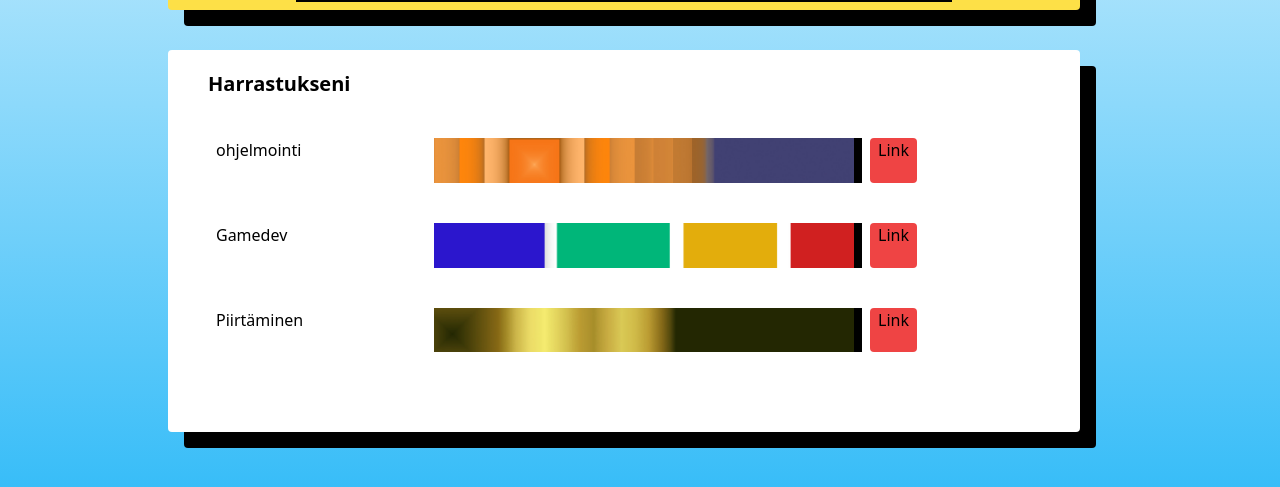
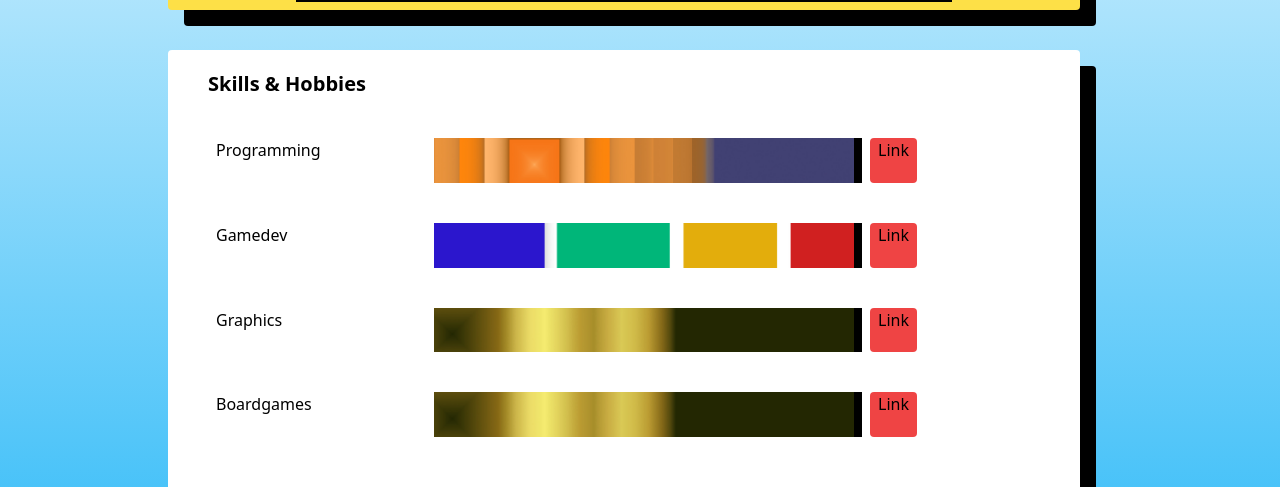
Before and after one commit to Miikatu/my-web-cv, a Next.js app: page / in a window 1280 px wide. Shown: the part 642-1129 px from the top of the page. Built offline with nearby package versions, Linux system fonts and the light colour scheme.

Commit message:
Changed language

```diff
--- a/src/app/components/contentBox.js
+++ b/src/app/components/contentBox.js
@@ -5,14 +5,17 @@ export default function ContentBox() {
     <div className="p-10 h-full">
       <div className="bg-black  relative rounded ">
         <div id="box-violet" className=" grid grid-cols-4 pl-10 pt-5 pb-20 space-y-10 space-x-2 rounded -translate-x-4 -translate-y-4 bg-white">
-          <h1 className="font-bold col-span-5 text-xl">Harrastukseni</h1>
-          <div className="col-start-1">ohjelmointi</div>
+          <h1 className="font-bold col-span-5 text-xl">Skills & Hobbies</h1>
+          <div className="col-start-1">Programming</div>
           <Banner className="" banner={"../../assets/pictures/banner1.jpeg"}/>
           <div className="col-start-3 sm:col-start-4 w-fit bg-red-500 rounded px-2">Link</div>
           <div className="col-start-1">Gamedev</div>
           <Banner className="" banner={"../../assets/pictures/banner2.jpeg"}/>
           <div className="col-start-3 sm:col-start-4 w-fit bg-red-500 rounded px-2">Link</div>
-          <div className="col-start-1">Piirtäminen</div>
+          <div className="col-start-1">Graphics</div>
+          <Banner className="" banner={"../../assets/pictures/banner3.jpeg"}/>
+          <div className="col-start-3 sm:col-start-4 w-fit bg-red-500 rounded px-2">Link</div>
+          <div className="col-start-1">Boardgames</div>
           <Banner className="" banner={"../../assets/pictures/banner3.jpeg"}/>
           <div className="col-start-3 sm:col-start-4 w-fit bg-red-500 rounded px-2">Link</div>
         </div>
```
